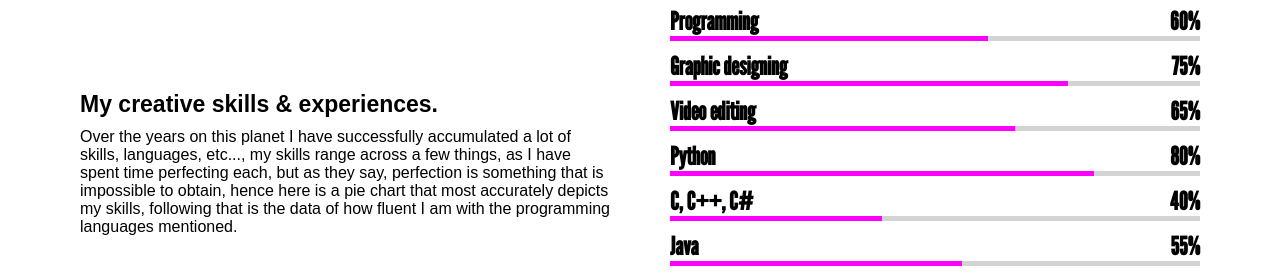
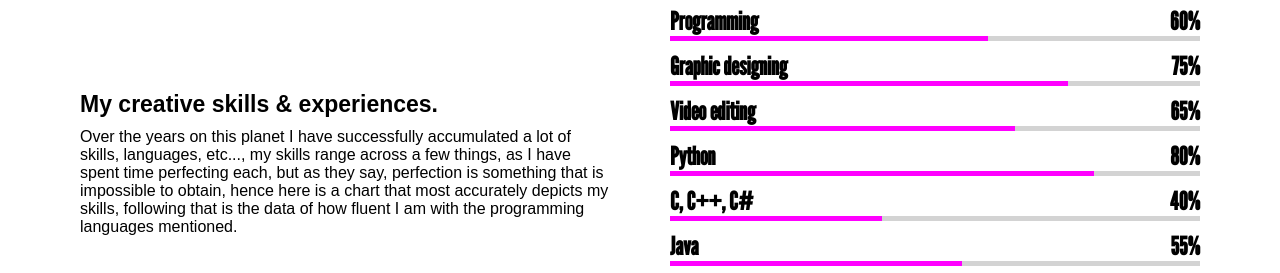
Before and after one commit to captainion2119/portfolio-site, a plain HTML site: page index.html in a window 1280 px wide. Shown: the part 2120-2393 px from the top of the page. Drawn offline with nearby package versions, Linux system fonts and the light colour scheme.

Commit message:
removed "pie" chart -> chart

```diff
--- a/index.html
+++ b/index.html
@@ -102,7 +102,7 @@ but mainly in Minecraft plugin development and server management.
             <div class="harem-content">
                 <div class="column left">
                     <div class="text">My creative skills & experiences.</div>
-                    <p>Over the years on this planet I have successfully accumulated a lot of skills, languages, etc..., my skills range across a few things, as I have spent time perfecting each, but as they say, perfection is something that is impossible to obtain, hence here is a pie chart that most accurately depicts my skills, following that is the data of how fluent I am with the programming languages mentioned.</p>
+                    <p>Over the years on this planet I have successfully accumulated a lot of skills, languages, etc..., my skills range across a few things, as I have spent time perfecting each, but as they say, perfection is something that is impossible to obtain, hence here is a chart that most accurately depicts my skills, following that is the data of how fluent I am with the programming languages mentioned.</p>
                 </div>
                 <div class="column right">
                     <div class="bars">
```
